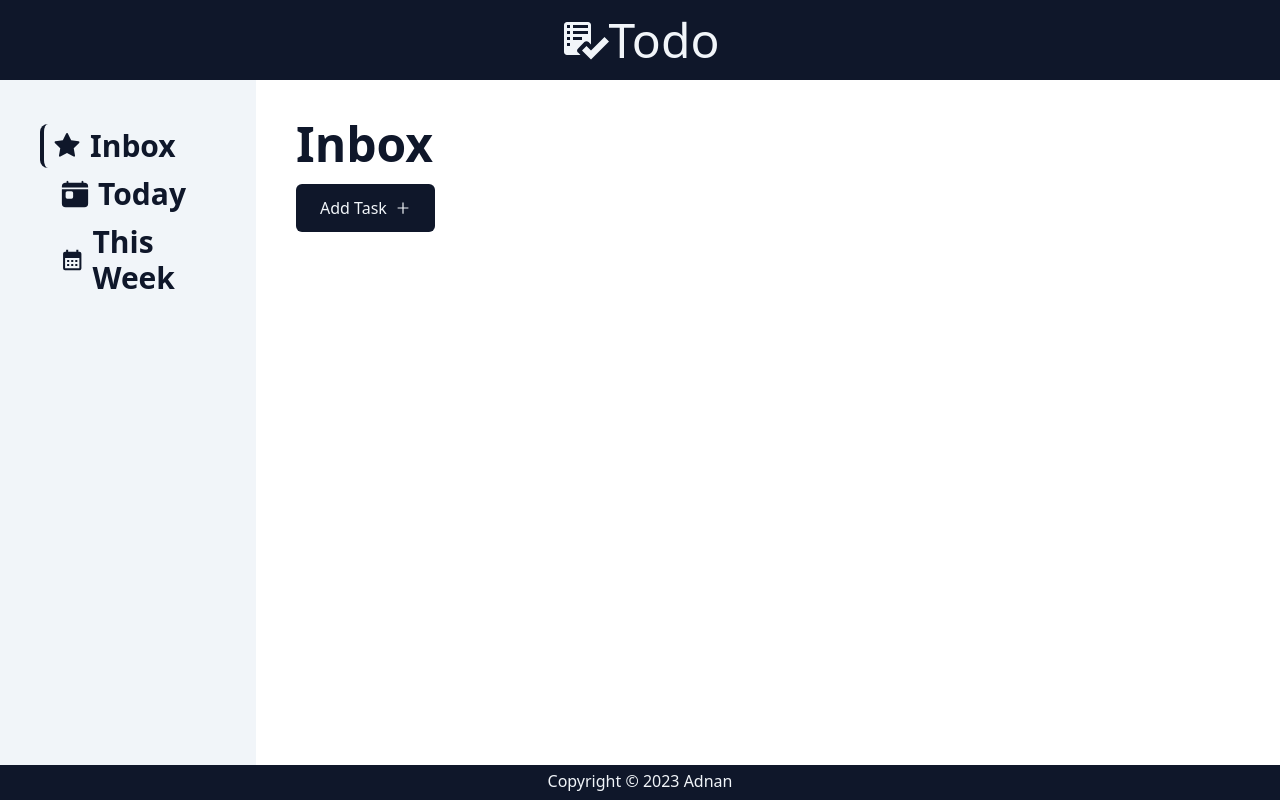
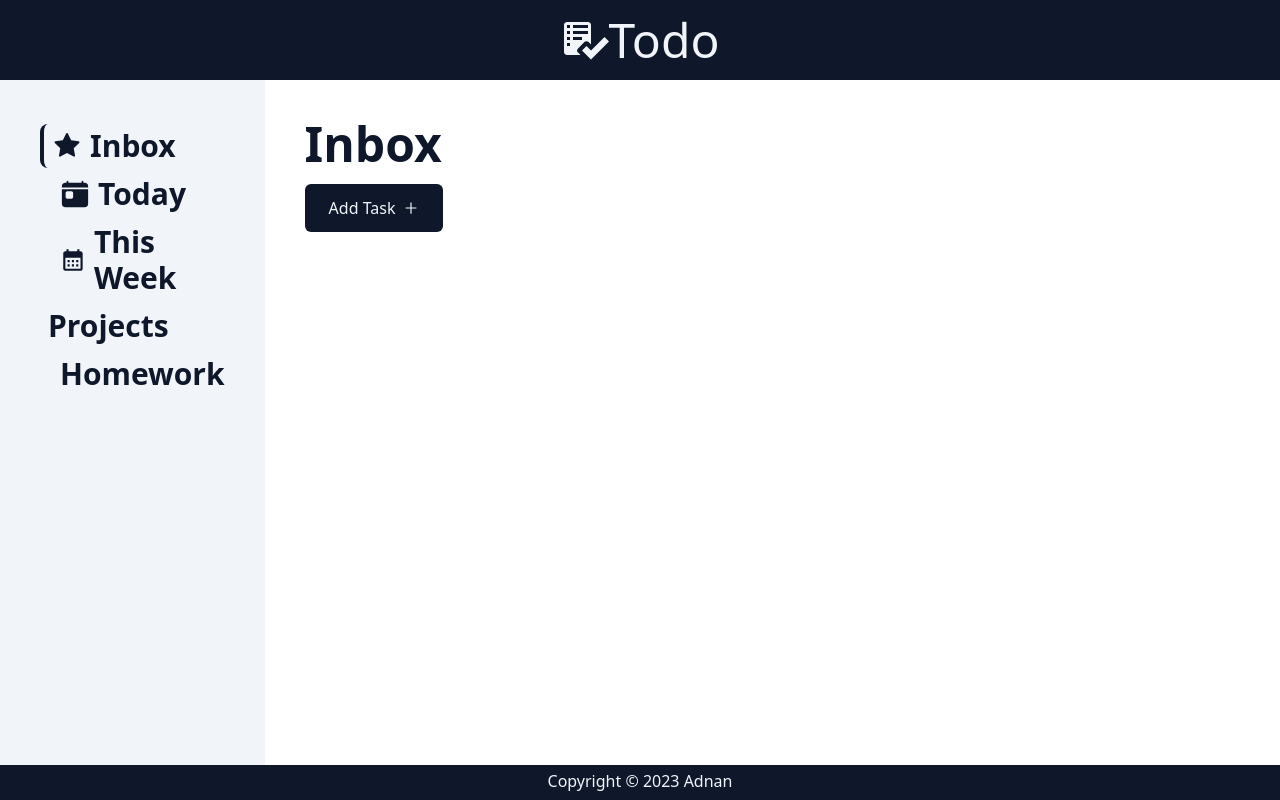
Before and after one commit to adnansyed101/reactTodoist, a React (Vite) app: page / in a window 1280 px wide. Built offline with nearby package versions, Linux system fonts and the light colour scheme.

Commit message:
create sidebar project tabs

```diff
--- a/src/App.tsx
+++ b/src/App.tsx
@@ -6,6 +6,7 @@ import Today from "./components/Today";
 import ThisWeek from "./components/ThisWeek";
 import { useState, useEffect } from "react";
 import Task from "./@types/Task";
+import Project from "./@types/Project";
 import { v4 as uuidv4 } from "uuid";
 
 const App = (): JSX.Element => {
@@ -13,6 +14,9 @@ const App = (): JSX.Element => {
     () => JSON.parse(localStorage.getItem("tasks")!) || []
   );
   const [tabId, setTabId] = useState<string>("inbox");
+  const [projects, setProjects] = useState<Project[]>([
+    { id: uuidv4(), title: "Homework" },
+  ]);
   const [showNav, setShowNav] = useState<boolean>(true);
 
   useEffect(() => {
@@ -27,7 +31,7 @@ const App = (): JSX.Element => {
     task: string;
     date: string;
     isCompleted: boolean;
-    projectId: string,
+    projectId: string;
   }) => {
     const task = { id: uuidv4(), ...e };
     setTasks((prev: Task[]) => [task, ...prev]);
@@ -71,6 +75,7 @@ const App = (): JSX.Element => {
         tabId={tabId}
         showNav={showNav}
         handleToggleNavBar={toggleNavBar}
+        projects={projects}
       />
       {tabId === "inbox" && (
         <Inbox
--- /dev/null
+++ b/src/components/ProjectSideBar.tsx
@@ -0,0 +1,29 @@
+import Project from "../@types/Project";
+
+type ProjectSideBarProps = {
+  tabId: string;
+  project: Project;
+  handleClick: (tab: string) => void;
+};
+
+const ProjectSideBar = ({
+  tabId,
+  project,
+  handleClick,
+}: ProjectSideBarProps) => {
+  return (
+    <div>
+      <h2 className="sidebar-project">Projects</h2>
+      <p
+        className={
+          tabId === project.title ? "sidebar-tab-border" : "sidebar-tab"
+        }
+        onClick={() => handleClick(project.title)}
+      >
+        {project.title}
+      </p>
+    </div>
+  );
+};
+
+export default ProjectSideBar;
--- a/src/components/Sidebar.tsx
+++ b/src/components/Sidebar.tsx
@@ -1,24 +1,32 @@
 import { AiFillStar } from "react-icons/ai";
 import { IoToday } from "react-icons/io5";
 import { MdCalendarMonth } from "react-icons/md";
+import ProjectSideBar from "./ProjectSideBar";
+import Project from "../@types/Project";
 
 type SidebarProps = {
+  tabId: string;
+  showNav: boolean;
+  projects: Project[];
   onTabClick: (id: string) => void;
-  tabId: string;
   handleToggleNavBar: () => void;
-  showNav: boolean;
 };
 
 const Sidebar = ({
-  onTabClick,
   tabId,
   showNav,
+  projects,
+  onTabClick,
   handleToggleNavBar,
 }: SidebarProps) => {
   const handleClick = (tab: string) => {
     onTabClick(tab);
     handleToggleNavBar();
   };
+
+  const projectSideBarElement = projects.map((project: Project) => {
+    return <ProjectSideBar tabId={tabId} project={project} handleClick={handleClick}/>;
+  });
 
   return (
     <div
@@ -45,6 +53,7 @@ const Sidebar = ({
       >
         <MdCalendarMonth /> This Week
       </p>
+      {projectSideBarElement}
     </div>
   );
 };
--- a/src/index.css
+++ b/src/index.css
@@ -7,7 +7,7 @@
 }
 
 .sidebar-tab-border {
-  @apply my-1 flex items-center gap-2 rounded-lg border-l-4 border-slate-900 py-1 pl-5 md:pl-2 text-xl font-bold text-slate-900 hover:scale-105 hover:bg-slate-200 lg:text-3xl;
+  @apply my-1 flex items-center gap-2 rounded-lg border-l-4 border-slate-900 py-1 pl-5 text-xl font-bold text-slate-900 hover:scale-105 hover:bg-slate-200 md:pl-2 lg:text-3xl;
 }
 
 .input-box {
@@ -21,3 +21,7 @@
 .red-button {
   @apply rounded-lg border border-red-900 bg-red-300 text-slate-900;
 }
+
+.sidebar-project {
+  @apply my-1 flex items-center gap-2 rounded-lg py-1 pl-5 text-xl font-bold text-slate-900 md:pl-2 lg:text-3xl;
+}
```
